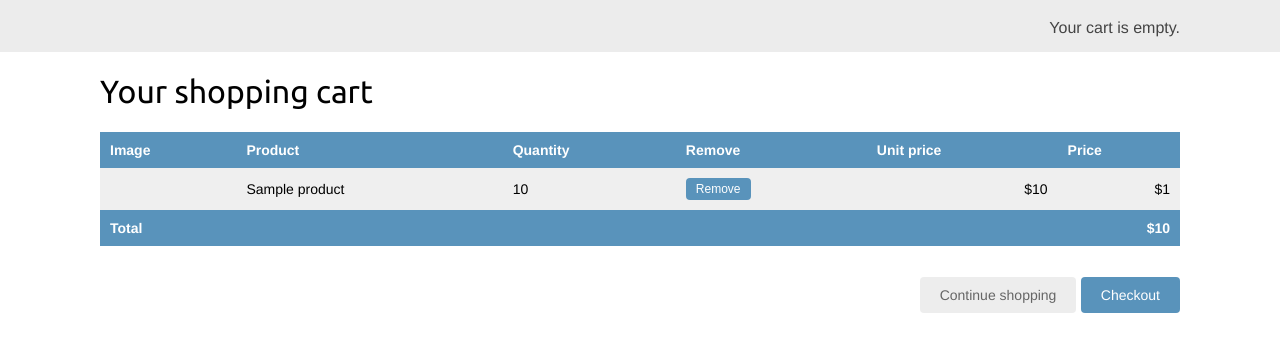
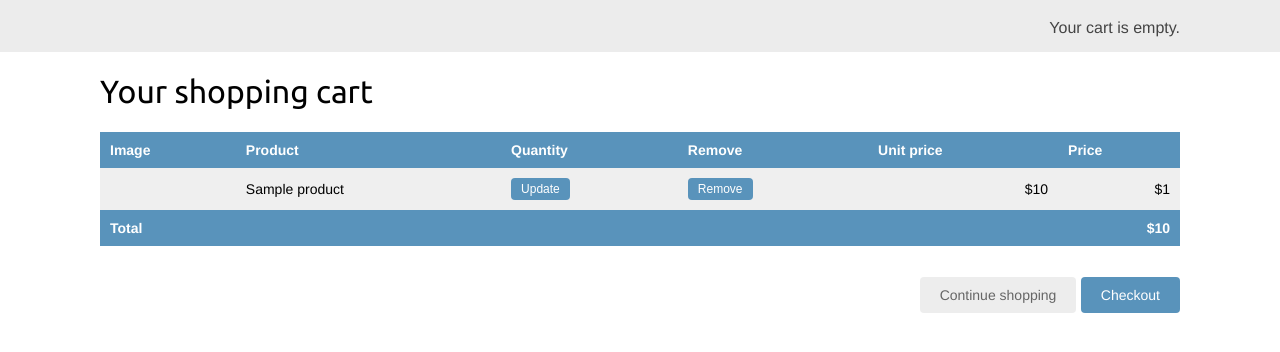
Before and after one commit to BrianMuthuure/Buyme, a Django app: template templates/cart/detail.html in a window 1280 px wide. Shown: the part 46-398 px from the top of the page. Run offline with Django 5.2, Linux system fonts and the light colour scheme; the template is opened without the code that fills it: most values are stand-ins (such as "Sample title", 1, 10 or a date in 2020).

Commit message:
feat:update items in the shopping cart

```diff
--- a/apps/cart/views.py
+++ b/apps/cart/views.py
@@ -18,4 +18,6 @@
 
 def cart_detail(request):
     cart = CartService.get_cart(request)
+    # allow the user to update the quantity of a product in the cart
+    CartService.update_cart(cart)
     return render(request, 'cart/detail.html', {'cart': cart})
--- a/templates/cart/detail.html
+++ b/templates/cart/detail.html
@@ -32,7 +32,14 @@
               </a>
             </td>
             <td>{{ product.name }}</td>
-            <td>{{ item.quantity }}</td>
+            <td>
+                <form action="{% url 'cart:cart_add' product.id %}" method="post">
+                    {{ item.update_quantity_form.quantity }}
+                    {{ item.update_quantity_form.override }}
+                    <input type="submit" value="Update">
+                    {% csrf_token %}
+                </form>
+            </td>
             <td>
               <form action="{% url 'cart:cart_remove' product.id %}" method="post">
                 <input type="submit" value="Remove">
--- a/templates/products/details.html
+++ b/templates/products/details.html
@@ -1,8 +1,6 @@
 {% extends "base.html" %}
 {% load static %}
-{% block title %}
-  {{ product.name }}
-{% endblock %}
+{% block title %} {{ product.name }} {% endblock %}
 {% block content %}
   <div class="product-detail">
       {% for image in product.productimage_set.all %}
```
Also changed, not shown: apps/cart/services.py (+10 -0 lines).
